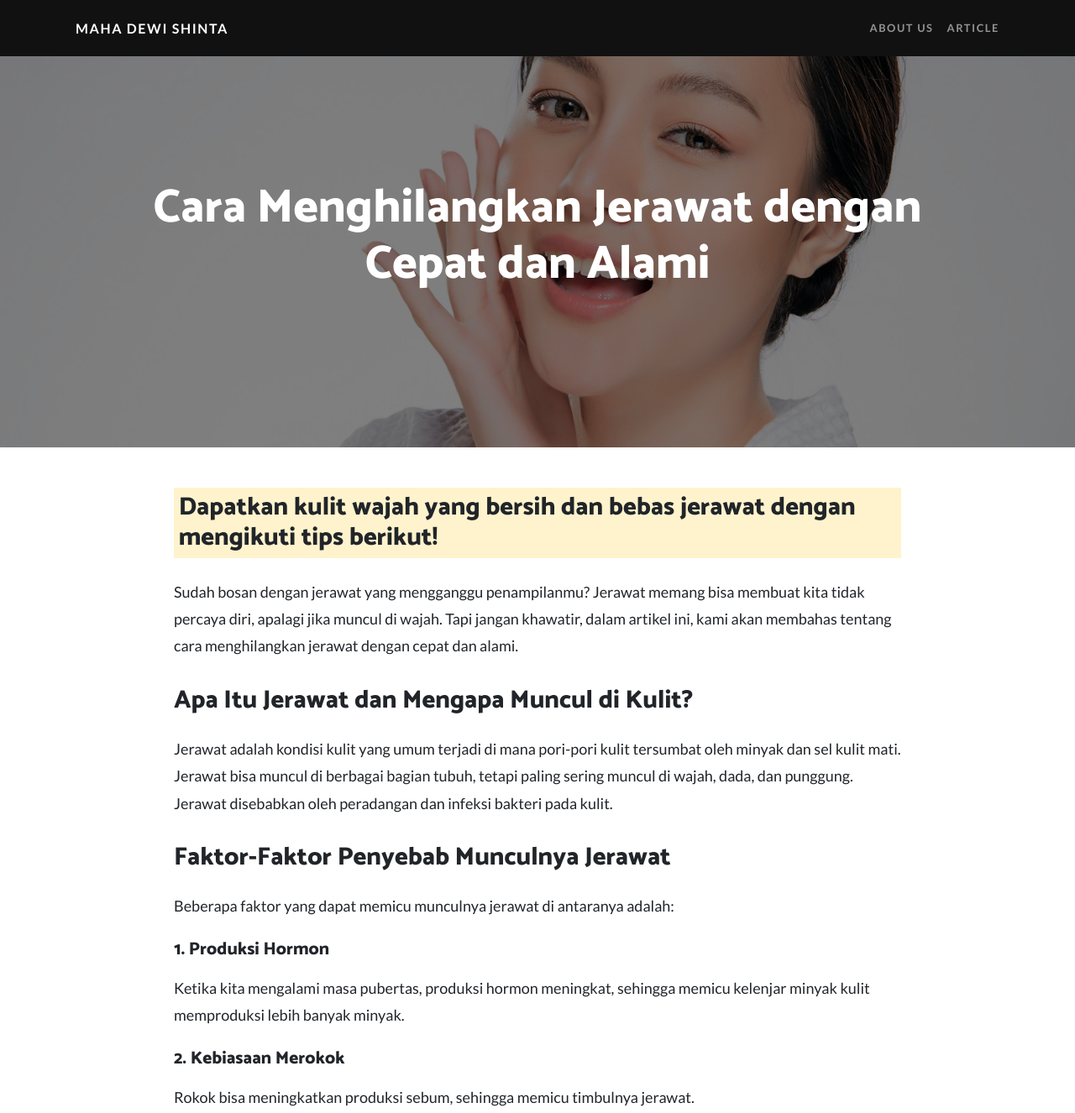
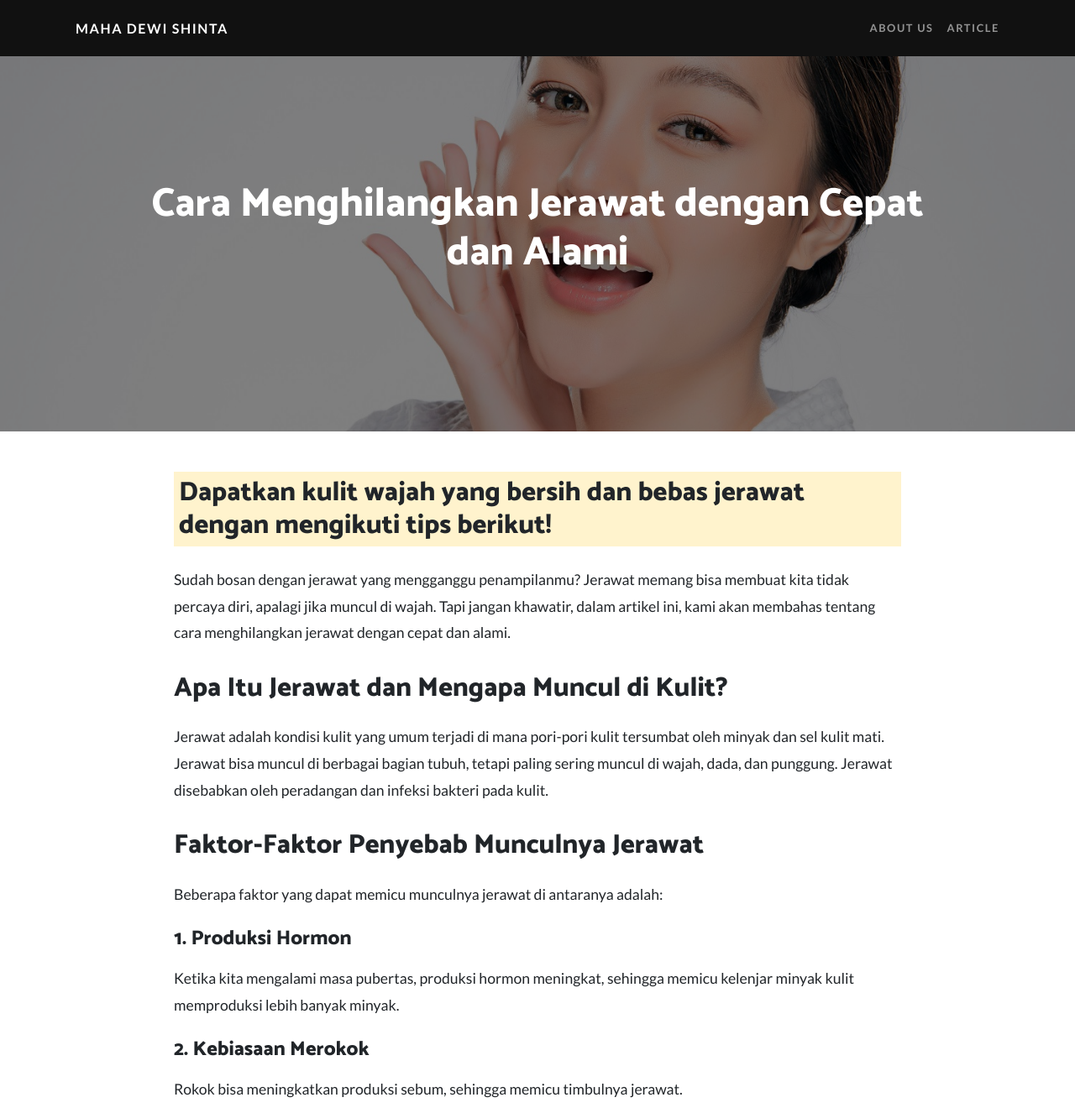
Before and after one commit to mahadewishinta/mahadewishinta.github.io, a plain HTML site: page article.html in a window 1280 px wide. Shown: the top 1326 px of the page at 84% size. Drawn offline with Linux system fonts and the light colour scheme.

Commit message:
Update article.html

```diff
--- a/article.html
+++ b/article.html
@@ -31,18 +31,18 @@
             padding: 1rem 3rem !important;
         }
         h1{
-            font-size: 56px !important;
+            font-size: 3rem !important;
         }
         h2{
-            font-size: 30px !important;
+            font-size: 2rem !important;
             padding: 15px 0px;
         }
         h3{
-            font-size: 21px !important;
+            font-size: 1.5rem !important;
             padding: 8px 0px;
         }
         p{
-            font-size: 18px;
+            font-size: 1.1rem;
             line-height: 1.8;
         }
     </style>
```
